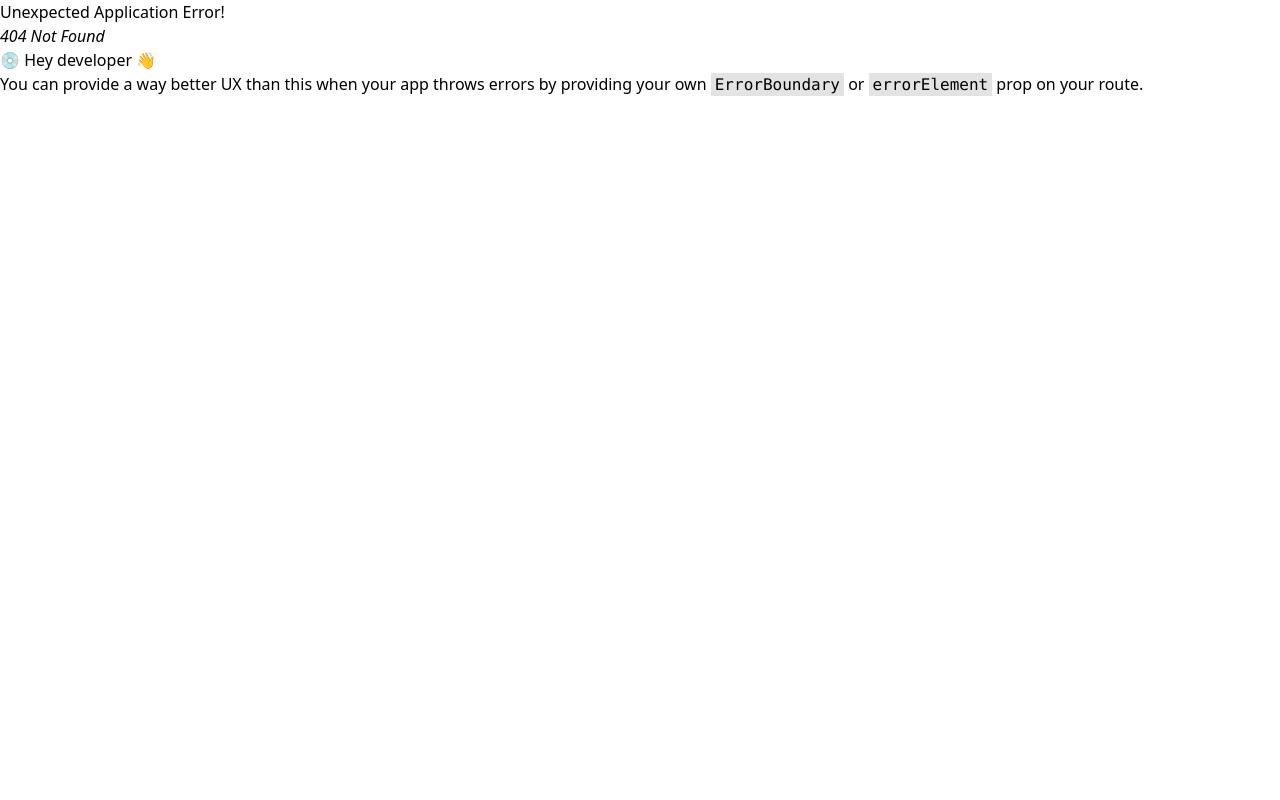
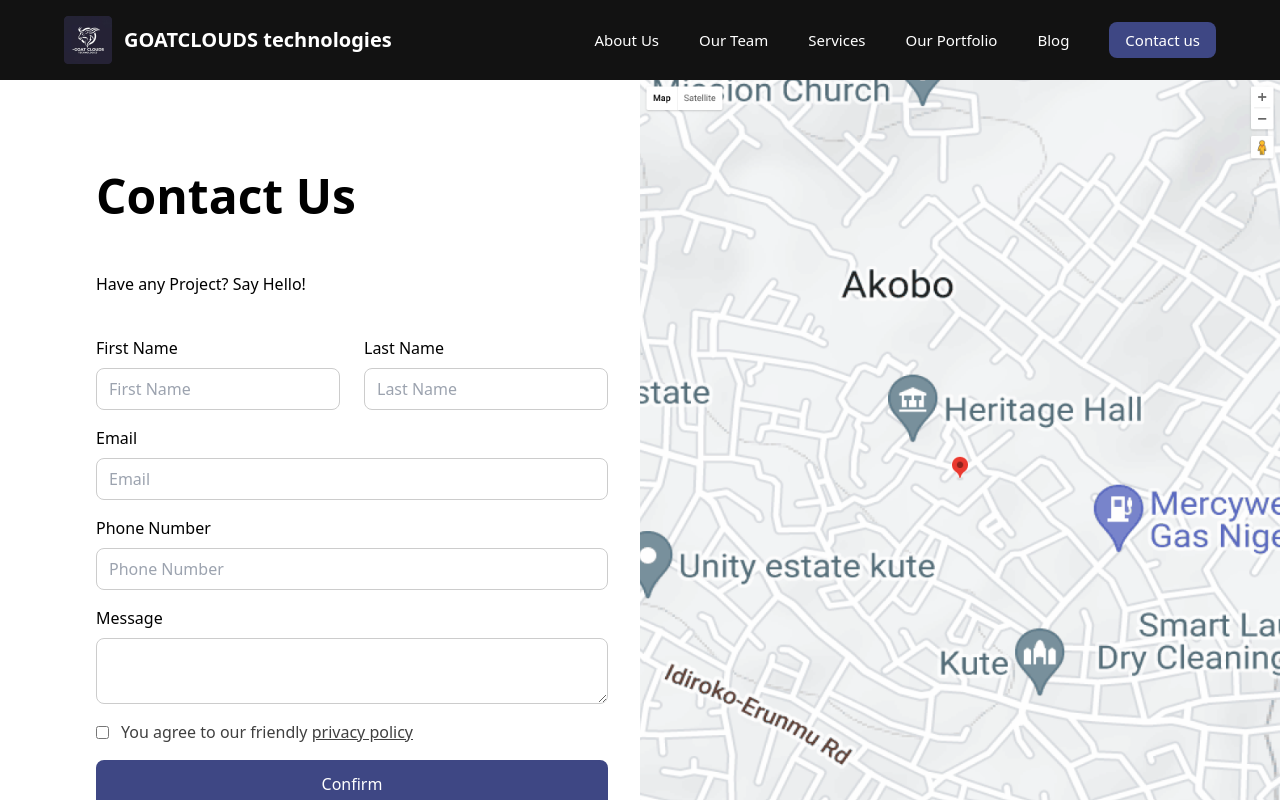
Before and after one commit to Frokesy/goatclouds, a React (Vite) app: page /contact in a window 1280 px wide. Before the commit this address had no page. Shown: the top 800 px of the page. Built offline with nearby package versions, Linux system fonts and the light colour scheme.

Commit message:
designed contact page

```diff
--- a/src/App.tsx
+++ b/src/App.tsx
@@ -6,6 +6,7 @@ import Team from "./pages/team";
 import Services from "./pages/services";
 import Portfolio from "./pages/portfolio";
 import Blog from "./pages/blog";
+import Contact from "./pages/contact";
 
 function App() {
   const router = createBrowserRouter([
@@ -14,7 +15,8 @@ function App() {
     { path: "/team", element: <Team /> },
     { path: "/services", element: <Services /> },
     { path: "/portfolio", element: <Portfolio /> },
-    { path: "/blog", element: <Blog /> }
+    { path: "/blog", element: <Blog /> },
+    { path: "/contact", element: <Contact /> }
   ]);
 
   return (
--- a/src/components/defaults/Drawer.tsx
+++ b/src/components/defaults/Drawer.tsx
@@ -17,11 +17,11 @@ const Drawer = () => {
             <NavLink to="/services">Services</NavLink>
             <NavLink to="/portfolio">Our Portfolio</NavLink>
             <NavLink to="/blog">Blog</NavLink>
-            <div className="flex">
+            <NavLink to="/contact" className="flex">
               <button className="bg-[#3e4784] text-[#fff] py-2 px-6 rounded-lg">
                 Contact us
               </button>
-            </div>
+            </NavLink>
           </motion.div>
         </div>
       </div>
--- a/src/components/defaults/Header.tsx
+++ b/src/components/defaults/Header.tsx
@@ -31,9 +31,9 @@ const Header: FC<HeaderProps> = ({ active }) => {
           <NavLink to="/services">Services</NavLink>
           <NavLink to="/portfolio">Our Portfolio</NavLink>
           <NavLink to="/blog">Blog</NavLink>
-          <button className="bg-[#3e4784] py-2 px-4 rounded-lg">
+          <NavLink to="/contact" className="bg-[#3e4784] py-2 px-4 rounded-lg">
             Contact us
-          </button>
+          </NavLink>
         </div>
 
         <div className="block lg:hidden z-[100]">
--- a/src/components/sections/blog/Paginator.tsx
+++ b/src/components/sections/blog/Paginator.tsx
@@ -1,7 +1,7 @@
 import { ArrowLeftBlack, ArrowRightBlack } from "../../icons/icons";
 
 const Paginator = () => {
-  const numbers = [1, 2, 3, "...", 4, 5, 6, 7, 8, 9, 10];
+  const numbers = [1, 2, 3, "...", 8, 9, 10];
   return (
     <div className="w-[90vw] mx-auto flex justify-between items-center my-20">
       <button className="bg-[#fff] text-[#121212] flex items-center space-x-2 lg:px-4 lg:py-2 p-2 rounded-lg">
--- a/src/index.css
+++ b/src/index.css
@@ -23,3 +23,50 @@
 .overflow-x-auto::-webkit-scrollbar-thumb:hover {
     background-color: #2D3748;
 }
+
+
+/* Chrome, Safari, Edge, Opera */
+
+input::-webkit-outer-spin-button,
+input::-webkit-inner-spin-button {
+    -webkit-appearance: none;
+    margin: 0;
+}
+
+
+/* Firefox */
+
+::-webkit-scrollbar {
+    width: 5px;
+}
+
+
+/* Track */
+
+::-webkit-scrollbar-track {
+    box-shadow: inset 0 0 10px grey;
+    border-radius: 10px;
+}
+
+
+/* Handle */
+
+ ::-webkit-scrollbar-thumb {
+    border-radius: 10px;
+}
+
+
+/* Handle on hover */
+
+ ::-webkit-scrollbar-thumb:hover {
+    background: grey;
+}
+
+input[type="range"]::-webkit-slider-thumb {
+    height: 18px;
+    width: 18px;
+    border-radius: 70%;
+    background: #555;
+    pointer-events: auto;
+    -webkit-appearance: none;
+}
--- /dev/null
+++ b/src/pages/contact/index.tsx
@@ -0,0 +1,53 @@
+import Container from "../../components/defaults/Container";
+
+const Contact = () => {
+  return (
+    <Container active="contact">
+      <div className="flex justify-between lg:flex-row flex-col">
+        <div className="flex flex-col lg:space-y-10 space-y-6 lg:pl-[5vw] lg:w-[45%] w-[90vw] mx-auto lg:pt-[10vh] pt-10">
+          <h2 className="lg:text-[48px] text-[36px] font-semibold">Contact Us</h2>
+          <p>Have any Project? Say Hello!</p>
+          <div className="w-[100%]">
+            <div className="flex justify-between space-x-6">
+              <div className="flex flex-col space-y-2">
+                <label htmlFor="firstName">First Name</label>
+                <input type="text" placeholder="First Name" className="bg-inherit border border-[#ccc] w-[100%] py-2 px-3 rounded-lg outline-none" />
+              </div>
+              <div className="flex flex-col space-y-2">
+                <label htmlFor="lastName">Last Name</label>
+                <input type="text" placeholder="Last Name" className="bg-inherit border border-[#ccc] w-[100%] py-2 px-3 rounded-lg outline-none" />
+              </div>
+            </div>
+
+            <div className="flex flex-col space-y-2 mt-4">
+              <label htmlFor="email">Email</label>
+              <input type="text" className="bg-inherit border border-[#ccc] py-2 px-3 rounded-lg outline-none" placeholder="Email" />
+            </div>
+
+            <div className="flex flex-col space-y-2 mt-4">
+              <label htmlFor="phone">Phone Number</label>
+              <input type="number" className="bg-inherit border border-[#ccc] py-2 px-3 rounded-lg outline-none" placeholder="Phone Number"  />
+            </div>
+
+            <div className="flex flex-col space-y-2 mt-4">
+                <label htmlFor="message">Message</label>
+                <textarea name="message" id="message" className="bg-inherit border border-[#ccc] py-2 px-3 rounded-lg outline-none"></textarea>
+            </div>
+
+            <div className="flex items-center space-x-3 my-4 text-[#404040]">
+                <input type="checkbox" name="policy" id="policy" />
+                <p>You agree to our friendly <span className="underline cursor-pointer">privacy policy</span></p>
+            </div>
+
+            <button className="bg-[#3e4784] text-[#fff] py-3 w-[100%] rounded-lg">Confirm</button>
+          </div>
+        </div>
+        <div className="lg:w-[50%] mt-10 lg:mt-0">
+          <img src="/assets/map.png" alt="map" className="w-[100%]" />
+        </div>
+      </div>
+    </Container>
+  );
+};
+
+export default Contact;
```
Also changed, not shown: public/assets/map.png (added).
